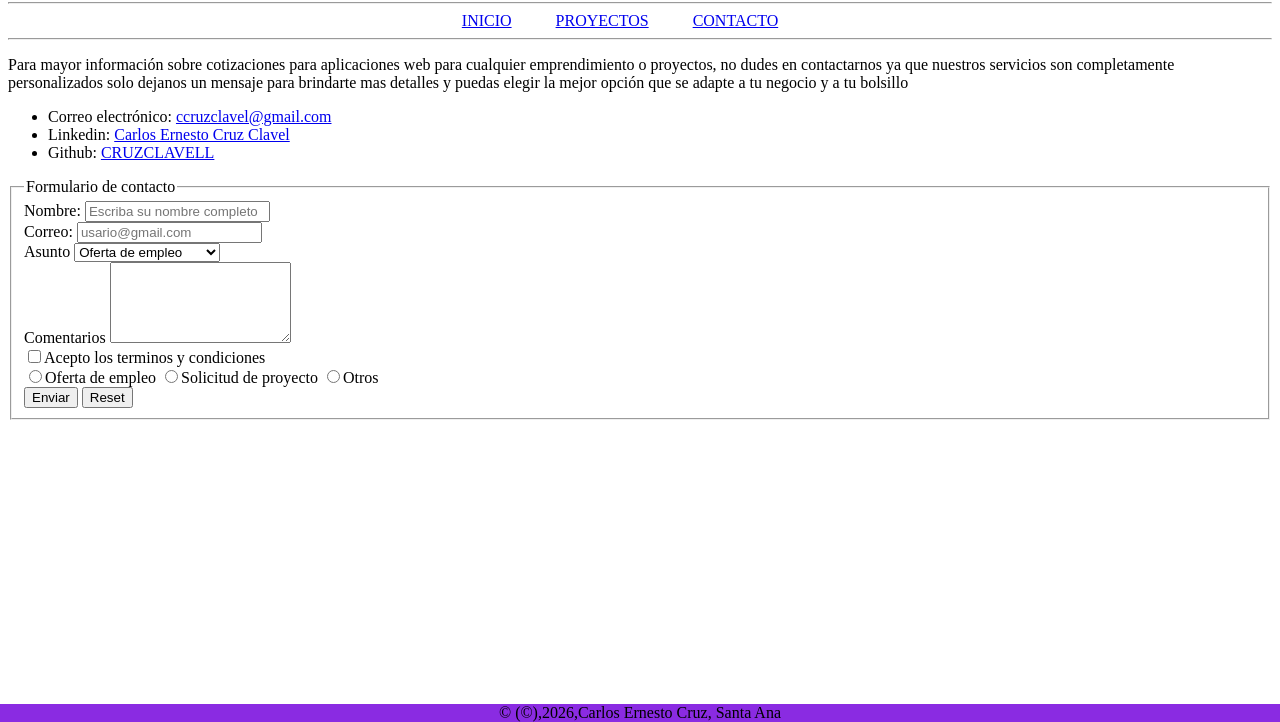
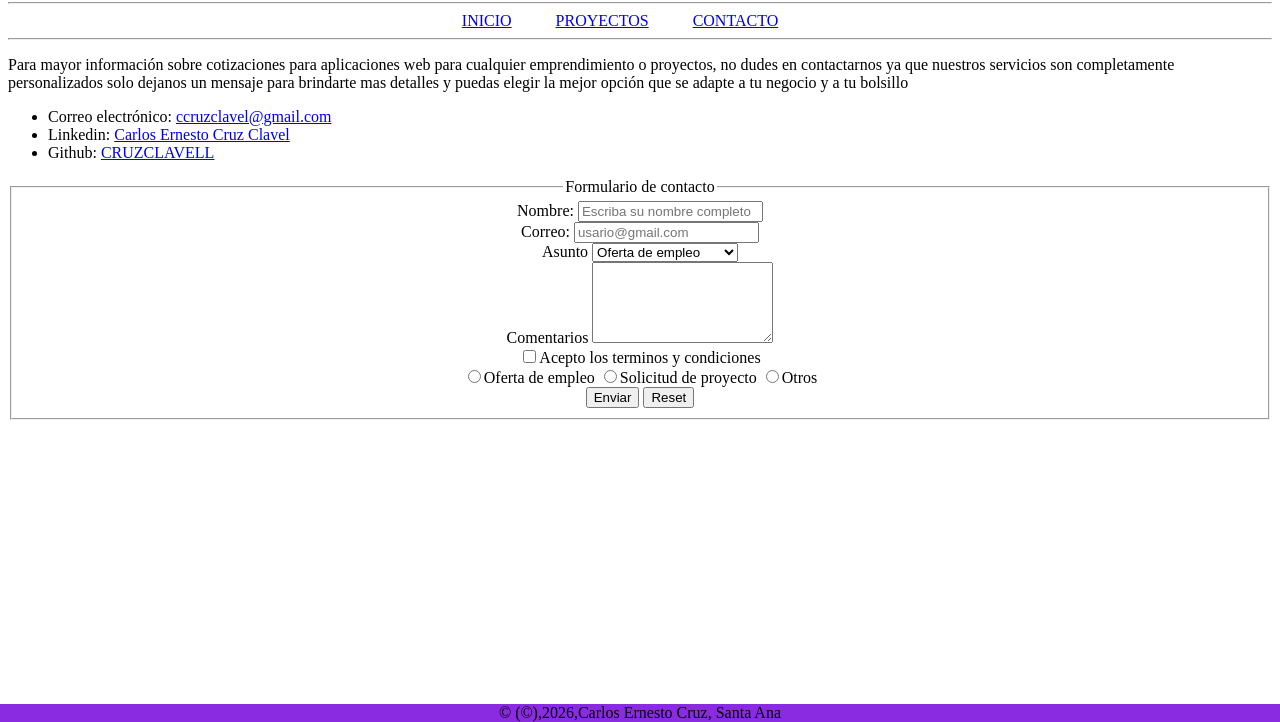
Before and after one commit to cruzclavell/mi-portafolio, a plain HTML site: page contacto.html in a window 1280 px wide. Shown: the part 78-800 px from the top of the page. Drawn offline with Linux system fonts and the light colour scheme.

```diff
--- a/contacto.html
+++ b/contacto.html
@@ -37,7 +37,7 @@
     </ul>
 
     <form action="/POST" method="get">
-        <fieldset>
+        <fieldset style="text-align: center;">
             <legend>Formulario de contacto</legend>
             <label for="nombre">Nombre:</label>
             <input type="text" id="nombre" name="nombre" required placeholder="Escriba su nombre completo"
```
Also changed, not shown: proyectos.html (+1 -0 lines).
